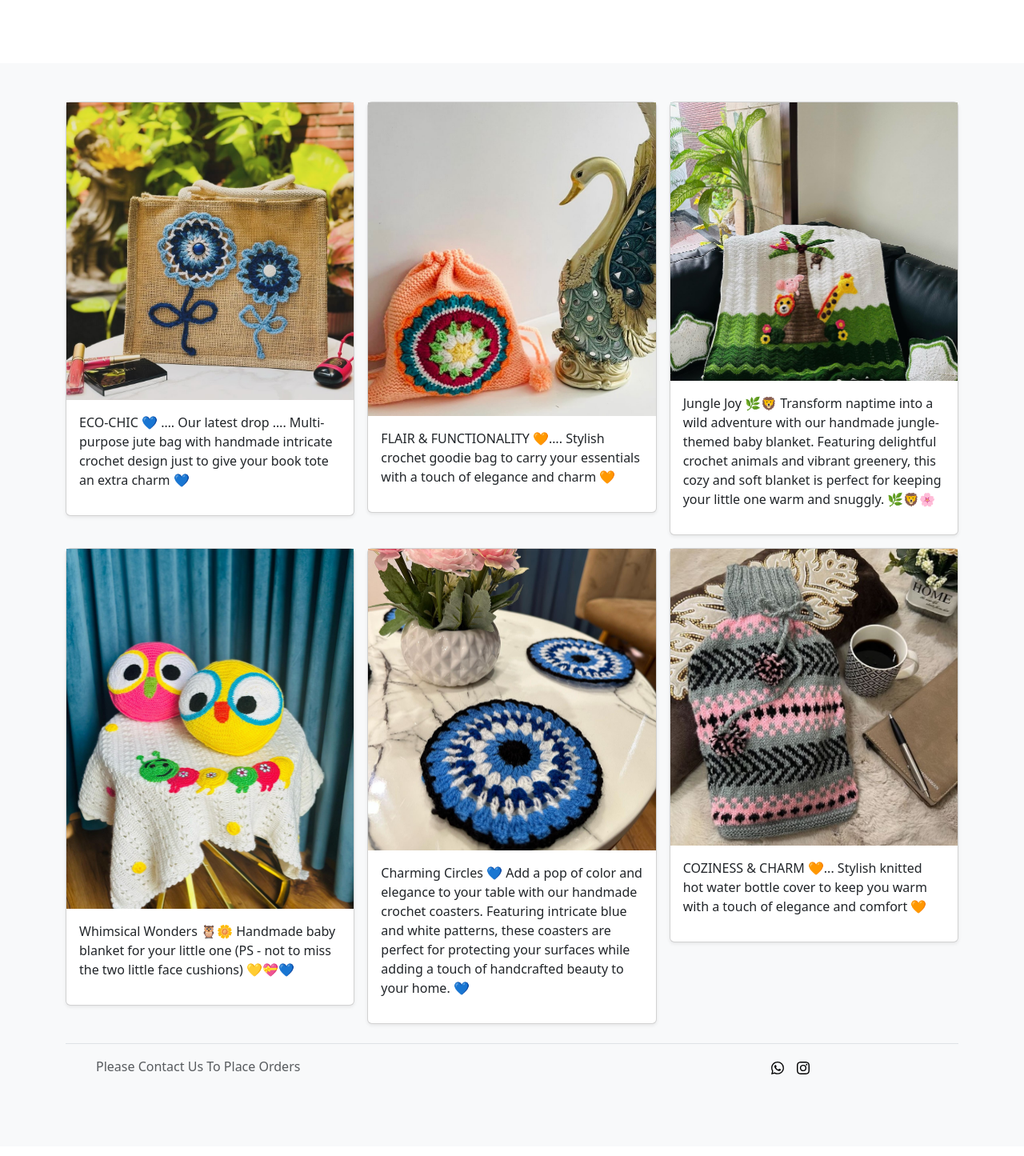
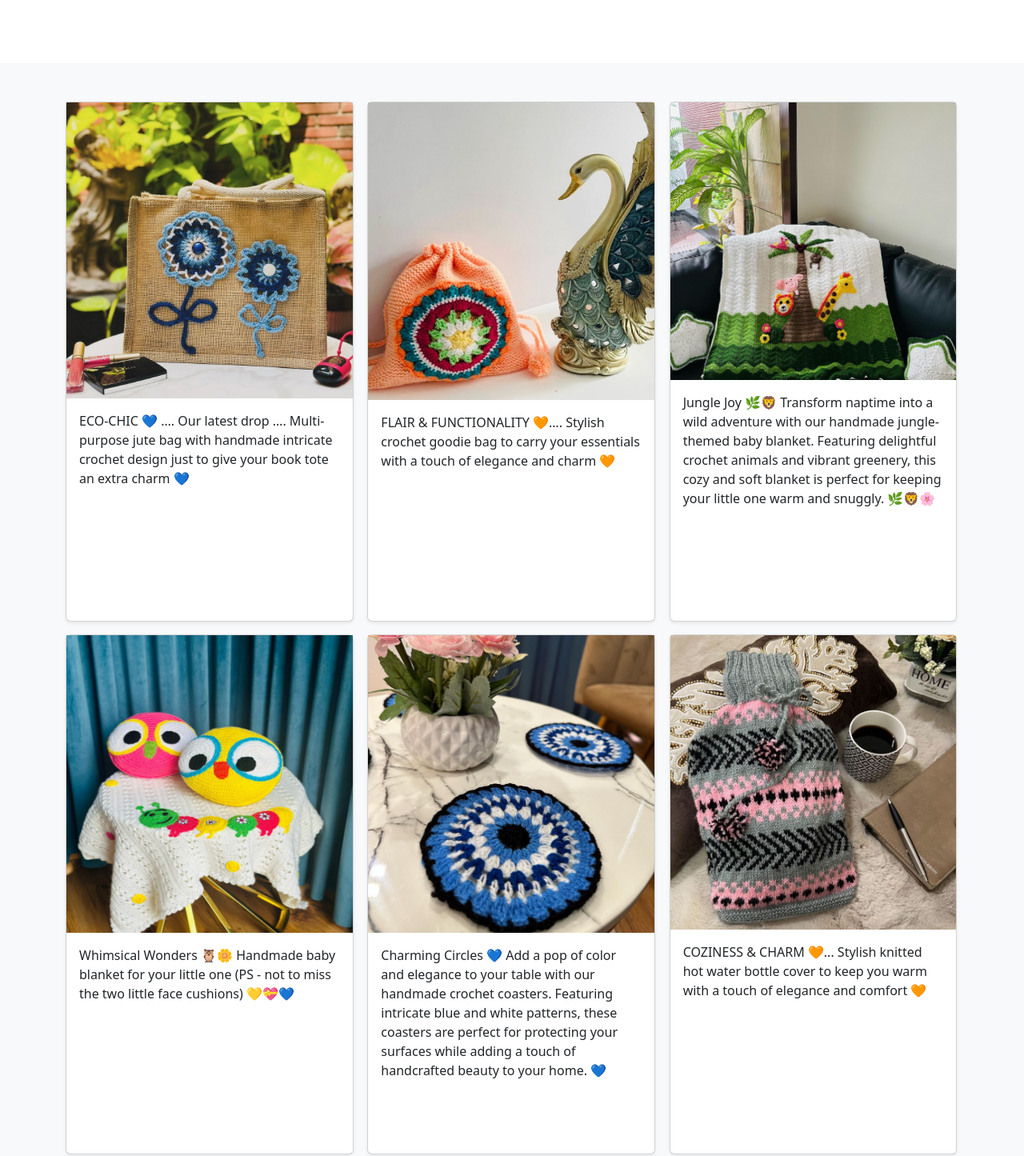
Before and after one commit to Shivanshvohra/knotsandstiches, a plain HTML site: page index.html in a window 1280 px wide. Shown: the part 440-1885 px from the top of the page at 80% size. Drawn offline with nearby package versions, Linux system fonts and the light colour scheme.

Commit message:
aligning image section

```diff
--- a/index.html
+++ b/index.html
@@ -11,6 +11,16 @@
             display: flex;
             flex-direction: column  ;
             align-items: center;
+        }
+
+        .card{
+            height: 650px;
+            max-width: 359.73px;
+        }
+
+        .card-image{
+            max-height: 372.4px;
+            max-width: 359.73px;
         }
 
 
@@ -60,7 +70,7 @@
 
                 <div class="col">
                   <div class="card shadow-sm">
-                    <img src="./jutebag_main_image.jpg">
+                    <img class="card-image"src="./jutebag_main_image.jpg">
                     <div class="card-body">
                       <p class="card-text">ECO-CHIC 💙 …. Our latest drop …. Multi-purpose jute bag with handmade intricate crochet design just to give your book tote an extra charm 💙</p>
                       <div class="d-flex justify-content-between align-items-center">
@@ -73,7 +83,7 @@
 
                 <div class="col">
                   <div class="card shadow-sm">
-                    <img src="./crotchetgoodiebag_main_image.jpg">
+                    <img class="card-image" src="./crotchetgoodiebag_main_image.jpg">
                     <div class="card-body">
                       <p class="card-text">FLAIR & FUNCTIONALITY 🧡…. Stylish crochet goodie bag to carry your essentials with a touch of elegance and charm 🧡</p>
                       <div class="d-flex justify-content-between align-items-center">
@@ -84,7 +94,7 @@
 
                 <div class="col">
                     <div class="card shadow-sm">
-                      <img src="./blanket_main_image.jpg">
+                      <img class="card-image" src="./blanket_main_image.jpg">
                       <div class="card-body">
                         <p class="card-text">Jungle Joy 🌿🦁 Transform naptime into a wild adventure with our handmade jungle-themed baby blanket. Featuring delightful crochet animals and vibrant greenery, this cozy and soft blanket is perfect for keeping your little one warm and snuggly. 🌿🦁🌸</p>
                         <div class="d-flex justify-content-between align-items-center">
@@ -95,7 +105,7 @@
 
                   <div class="col">
                     <div class="card shadow-sm">
-                      <img src="./babyblanketwuthcushions_main_image.jpg">
+                      <img class="card-image" src="./babyblanketwuthcushions_main_image.jpg">
                       <div class="card-body">
                         <p class="card-text">Whimsical Wonders 🦉🌼 Handmade baby blanket for your little one (PS - not to miss the two little face cushions) 💛💝💙</p>
                         <div class="d-flex justify-content-between align-items-center">
@@ -106,7 +116,7 @@
 
                   <div class="col">
                     <div class="card shadow-sm">
-                      <img src="./coasters_main_image.jpg">
+                      <img class="card-image" src="./coasters_main_image.jpg">
                       <div class="card-body">
                         <p class="card-text">
                             Charming Circles 💙 Add a pop of color and elegance to your table with our handmade crochet coasters. Featuring intricate blue and white patterns, these coasters are perfect for protecting your surfaces while adding a touch of handcrafted beauty to your home. 💙</p>
@@ -118,7 +128,7 @@
 
                   <div class="col">
                     <div class="card shadow-sm">
-                      <img src="./hotwaterbottle_main_image.jpg">
+                      <img class="card-image" src="./hotwaterbottle_main_image.jpg">
                       <div class="card-body">
                         <p class="card-text">COZINESS & CHARM 🧡... Stylish knitted hot water bottle cover to keep you warm with a touch of elegance and comfort 🧡</p>
                         <div class="d-flex justify-content-between align-items-center">
```
